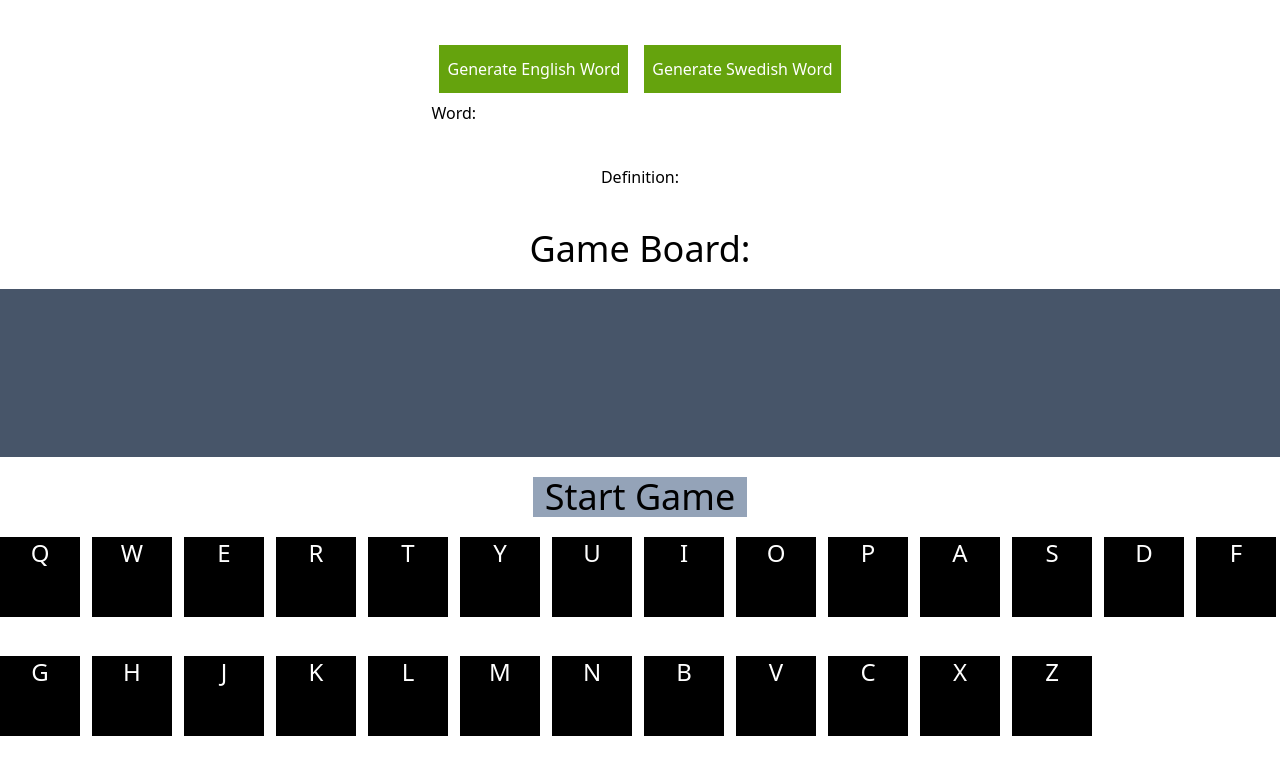
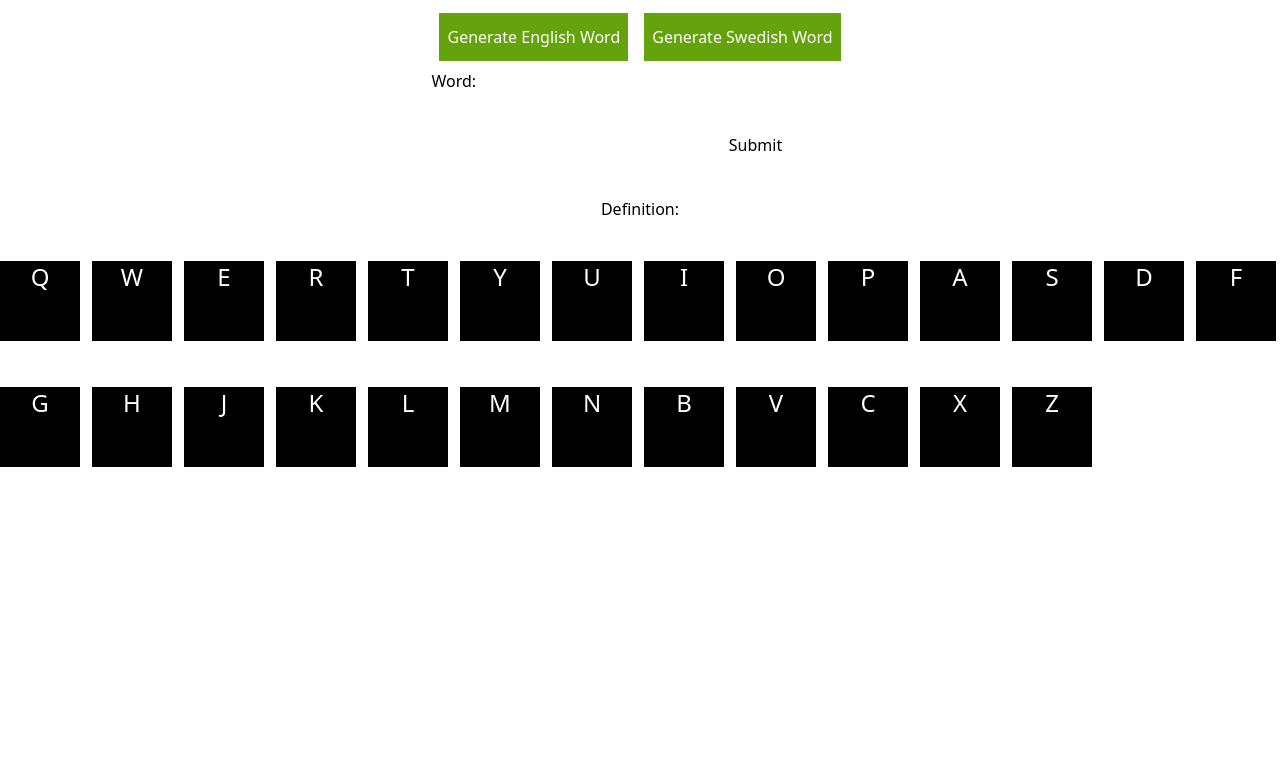
Before and after one commit to arebrinkemil/langdle, a React (Vite) app: page / in a window 1280 px wide. Shown: the top 774 px of the page. Built offline with nearby package versions, Linux system fonts and the light colour scheme.

Commit message:
matching words works

```diff
--- a/src/App.jsx
+++ b/src/App.jsx
@@ -1,34 +1,14 @@
-import { useState, useRef } from "react";
-import KeyboardWrapper from './KeyboardWrapper.jsx'
+import { useState, useRef, useEffect } from "react";
+import KeyboardWrapper from "./KeyboardWrapper.jsx";
 
 const App = () => {
-  const testword = "testa"
+  const testword = "testa";
   const [word, setWord] = useState("");
   const [language, setLanguage] = useState("");
   const [definition, setDefinition] = useState("");
-  const [board, setBoard] = useState([]);
-  const inputRefs = useRef([]);
-
-  const initializeBoard = () => {
-    const newBoard = Array(testword.length).fill("");
-    setBoard(newBoard);
-    inputRefs.current[0].focus();
-  };
-
-  const updateBoard = (index, value) => {
-    const newBoard = [...board];
-    newBoard[index] = value.toUpperCase();
-    setBoard(newBoard);
-    if (index < board.length - 1 && value !== "") {
-      inputRefs.current[index + 1].focus();
-    }
-    matchWord(word, board)
-  };
-
-  const matchWord = (word, board) => {
-    console.log(board);
-    console.log(word);
-  }
+  const [wordArray, setWordArray] = useState([]);
+  const [inputArray, setInputArray] = useState([]);
+  const [input, setInput] = useState("");
 
   const fetchInfo = async () => {
     const promptContent =
@@ -50,8 +30,36 @@ const App = () => {
     fetchApi(promptContent).then((word) => {
       if (word && word.replace(/[^a-zA-ZåäöÅÄÖ]/g, "").length === 5) {
         setWord(word);
+        const wordArray = word.split("");
+        setWordArray(wordArray);
+        console.log("Word:", wordArray);
       } else {
         fetchWord(language);
+      }
+    });
+  };
+
+  useEffect(() => {
+    checkMatch();
+  }, [inputArray]);
+
+  const handleSubmit = (event) => {
+    event.preventDefault();
+    console.log(input);
+    setInput("");
+    const inputArray = input.split("");
+    setInputArray(inputArray);
+    console.log("Input:", inputArray);
+  };
+
+  const checkMatch = () => {
+    inputArray.forEach((inputLetter, index) => {
+      if (inputLetter === wordArray[index]) {
+        console.log("green");
+      } else if (wordArray.includes(inputLetter)) {
+        console.log("yellow");
+      } else {
+        console.log("black");
       }
     });
   };
@@ -115,6 +123,14 @@ const App = () => {
         </div>
         <p>Word: {word}</p>
       </div>
+      <form onSubmit={handleSubmit}>
+        <input
+          type="text"
+          value={input}
+          onChange={(e) => setInput(e.target.value)}
+        />
+        <button type="submit">Submit</button>
+      </form>
       <div>
         {language && (
           <button
@@ -127,21 +143,6 @@ const App = () => {
         <p>Definition: {definition}</p>
       </div>
       <div className="flex flex-col w-full h-4/6 gap-5 items-center">
-        <p className="text-4xl text-center">Game Board:</p>
-        <div className="flex w-full h-2/6 bg-slate-600 justify-center">
-          {board.map((letter, index) => (
-            <input
-            key={index}
-            type="text"
-            maxLength="1"
-            value={letter}
-            onChange={(e) => updateBoard(index, e.target.value)}
-            ref={(ref) => (inputRefs.current[index] = ref)}
-            className="w-40 h-40 m-1 text-center text-3xl"
-          />
-          ))}
-        </div>
-        <button className="text-4xl bg-slate-400 w-1/6" onClick={initializeBoard}>Start Game</button>
         <KeyboardWrapper></KeyboardWrapper>
       </div>
     </div>
```
